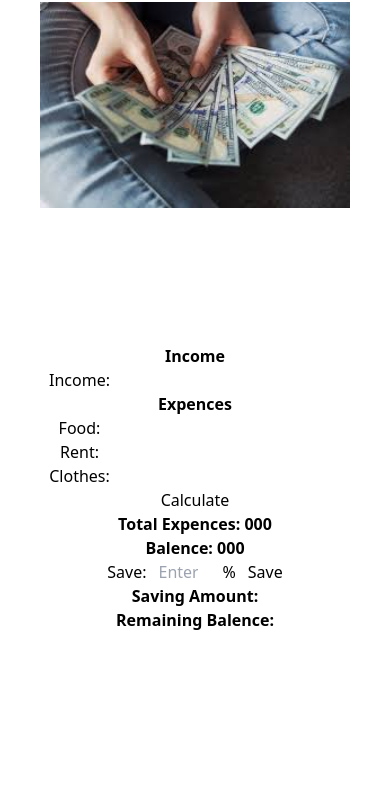
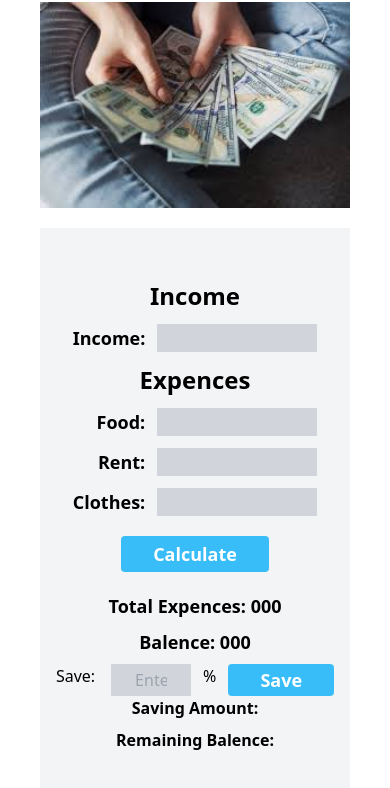
Before and after one commit to imtanvir/money-audit, a website: page index.html in a window 390 px wide. Shown: the part 50-838 px from the top of the page. Drawn offline with Linux system fonts and the light colour scheme.

Commit message:
Fix design issue and responsive design is also ok

```diff
--- a/index.html
+++ b/index.html
@@ -9,45 +9,45 @@
 </head>
 <body class="text-center">
     <header><h1 class="font-bold text-black text-3xl">Money Audit $</h1></header>
-    <main class="flex lg:flex-row sm:flex-col py-4 px-10 sm:justify-center">
+    <main class="h-full space-x-10 sm:space-x-0 sm:space-y-5 flex lg:flex-row sm:flex-col py-4 px-10 sm:justify-center">
         <div class="money_image_field w-2/4 sm:w-full flex justify-center">
-            <div class="money_image w-full">
-                <img class="w-full" src="img/money.jpg" alt="money image">
+            <div class="money_image w-full h-full">
+                <img class="w-full h-full" src="img/money.jpg" alt="money image">
             </div>
         </div>
-        <div class="money_calculate_field w-2/4 sm:w-full pt-14 sm:mt-20">
+        <div class="money_calculate_field bg-gray-100 h-4/5 w-2/4 sm:w-full py-10">
             <div class="money_audit_field">
-                <h3 class="text-black font-bold text-base">Income</h3>
-                <div class="income_input_field flex justify-center">
+                <h3 class="text-black font-bold text-2xl py-3">Income</h3>
+                <div class="space-x-3 income_input_field flex justify-center text-black text-lg font-semibold">
                     <label for="incomeAmount">Income:</label>
-                    <input type="text" id="incomeAmount">
+                    <input type="text" id="incomeAmount" class="bg-gray-300 w-40">
                 </div>
                 <div class="money_audit_input_section">
-                    <h2 class="text-black font-bold text-base">Expences</h2>
-                    <div class="section-container flex justify-center">
-                        <div class="input_field_name flex flex-col">
+                    <h2 class="text-black font-bold text-2xl py-3">Expences</h2>
+                    <div class="section-container flex justify-center space-x-3">
+                        <div class="space-y-3 input_field_name flex flex-col text-lg text-black font-semibold text-right">
                             <label for="foodMoney">Food:</label>
                             <label for="rentMoney">Rent:</label>
                             <label for="clothesMoney">Clothes:</label>
                         </div>
-                        <div class="input_enter_field flex flex-col">
-                            <input type="text" id="foodMoney">
-                            <input type="text" id="rentMoney">
-                            <input type="text" id="clothesMoney">
+                        <div class="space-y-3 input_enter_field flex flex-col">
+                            <input type="text" id="foodMoney" class="bg-gray-300 w-40 py-0.5">
+                            <input type="text" id="rentMoney" class="bg-gray-300 w-40 py-0.5">
+                            <input type="text" id="clothesMoney" class="bg-gray-300 w-40 py-0.5">
                         </div>
                     </div>
-                    <button class="calculate_button" id="calc-btn" type="submit">Calculate</button>
-                    <h2 class="text-black font-bold text-base">Total Expences: <span id="totalExpences">000</span></h2>
-                    <h2 class="text-black font-bold text-base">Balence: <span id="afterExpencesBalence">000</span></h2>
+                    <button class="calculate_button rounded bg-sky-400 px-8 py-1 my-5 text-white text-lg font-semibold" id="calc-btn" type="submit">Calculate</button>
+                    <h2 class="text-black font-semibold text-lg pb-2">Total Expences: <span id="totalExpences">000</span></h2>
+                    <h2 class="text-black font-semibold text-lg pb-2">Balence: <span id="afterExpencesBalence">000</span></h2>
                 </div>
                 <div class="saving_money_input_field">
                     <div class="saving_parcenteg_input flex justify-center">
                         <label for="saveAmount">Save:</label>
-                        <input class="w-16 px-3" type="text" id="saveParcenteg" placeholder="Enter">
+                        <input class="w-20 px-6 ml-4 bg-gray-300" type="text" id="saveParcenteg" placeholder="Enter">
                         <span class="px-3">%</span>
-                        <button type="submit" id="savingAmontEntryBtn">Save</button>
+                        <button type="submit" id="savingAmontEntryBtn" class="calculate_button rounded bg-sky-400 px-8 py-0.5 text-white text-lg font-semibold">Save</button>
                     </div>
-                    <h2 class="text-black font-bold text-base">Saving Amount: <span id="savingAmount"></span></h2>
+                    <h2 class="text-black font-bold text-base pb-2">Saving Amount: <span id="savingAmount"></span></h2>
                     <h2 class="text-black font-bold text-base">Remaining Balence: <span id="remainingBlnc"></span></h2>
                 </div>
             </div>
```
Also changed, not shown: output/tailwind.css.
